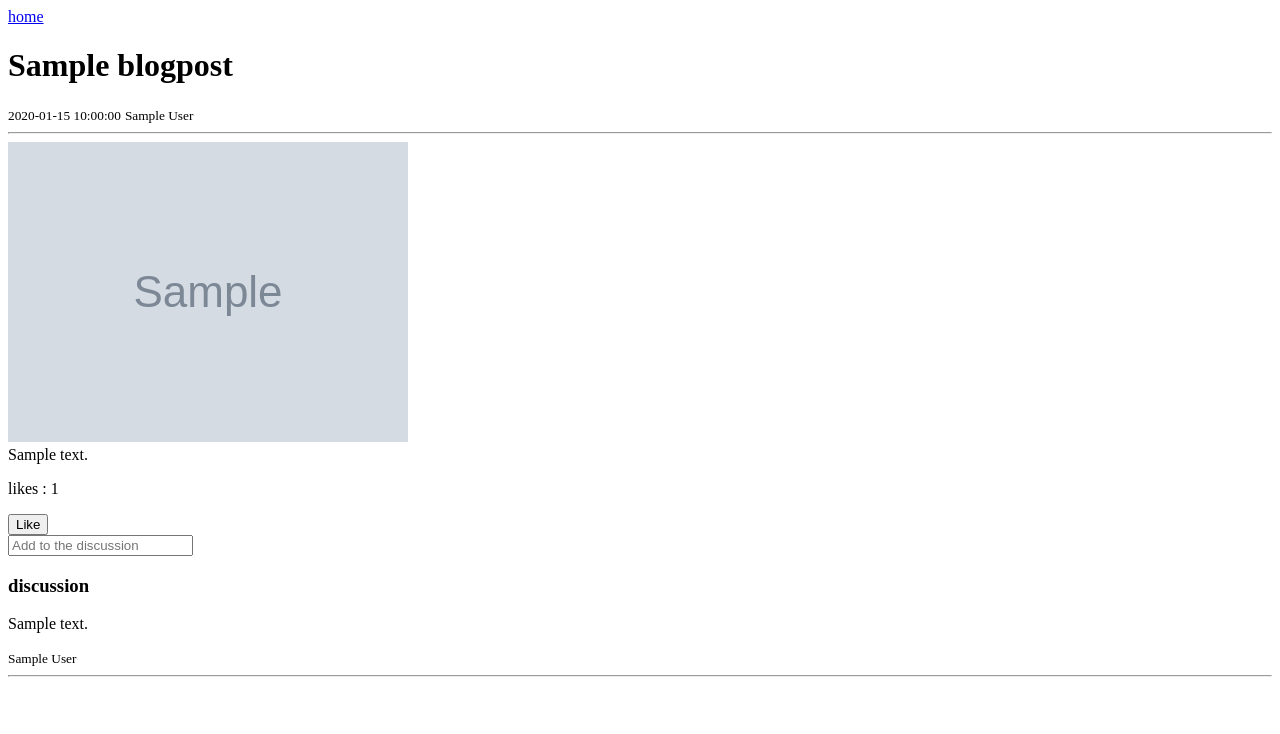
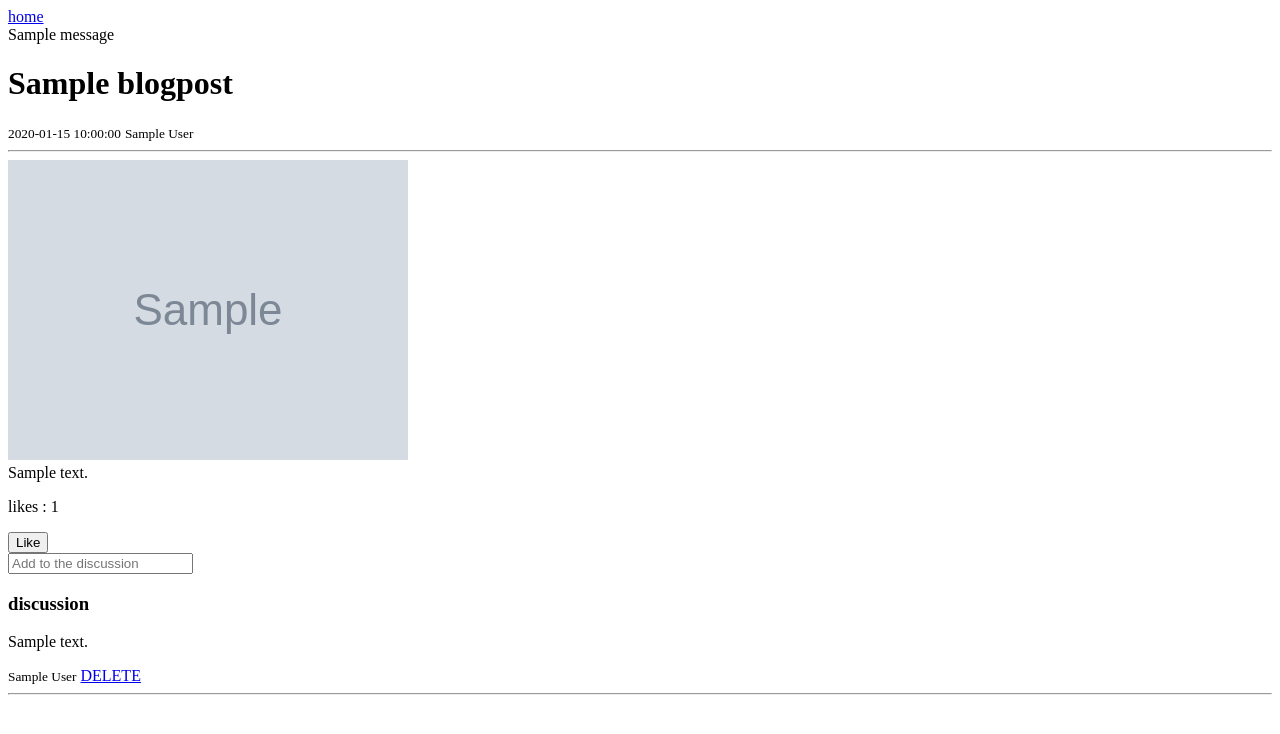
Before and after one commit to fredcodee/Blog, a Flask app: page /blog/1 in a window 1280 px wide. Shown: the top 734 px of the page. Run offline with Flask 2, Linux system fonts and the light colour scheme; a user stored in the database is signed in; tables that the repository leaves empty hold one stand-in row (values such as "Sample post"); grey boxes marked "Sample" are stand-in pictures; one stand-in notice (Sample message) is shown.

Commit message:
delete comments  added

```diff
--- a/app/main.py
+++ b/app/main.py
@@ -160,9 +160,20 @@ def comments(idd):
   db.session.add(new_comment)
   db.session.commit()
 
+  flash("comment Added")
   return redirect(url_for("main.blog", idd = idd))
 
 #delete comment
+@main.route("/delete/comment/<idd>")
+@login_required
+def delete_comment(idd):
+  get_comment = Comment.query.get(int(idd))
+  db.session.delete(get_comment)
+  db.session.commit()
+
+  flash("comment deleted")
+  return redirect(url_for("main.blog", idd=idd))
+
 #bookmark
 #social media share
 
--- a/app/templates/article.html
+++ b/app/templates/article.html
@@ -8,6 +8,14 @@
 <body>
   <a href="/">home</a>
   <div>
+    {% with messages = get_flashed_messages() %}
+    {% if messages%}
+    <div class="alert alert-danger" role="alert">
+      {{ messages[0] }}
+    </div>
+    {%endif%}
+    {% endwith %}
+
     <div>
       <h1>{{blog.title}}</h1>
     </div>
@@ -37,9 +45,15 @@
   <div>
     <h3>discussion</h3>
     {%for comments in discussion%}
-      <p>{{comments.details}}</p>
-      <small>{{comments.user_comment.name}}</small>
-      <hr>
+      {% if comments.user_comment.name == current_user.name %}
+        <p>{{comments.details}}</p>
+        <small>{{comments.user_comment.name}}</small>
+        <a href="/delete/comment/{{comments.id}}">DELETE</a>
+        <hr>
+      {%else%}
+        <p>{{comments.details}}</p>
+        <small>{{comments.user_comment.name}}</small>
+      {% endif %}
     {%endfor%}
   </div>
 
```
